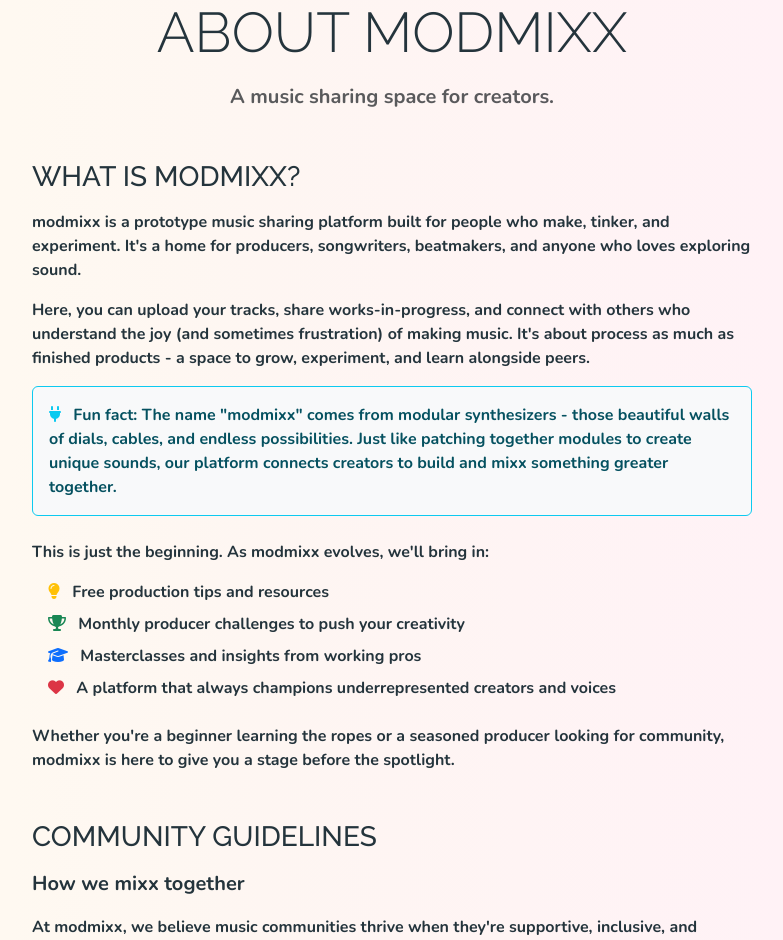
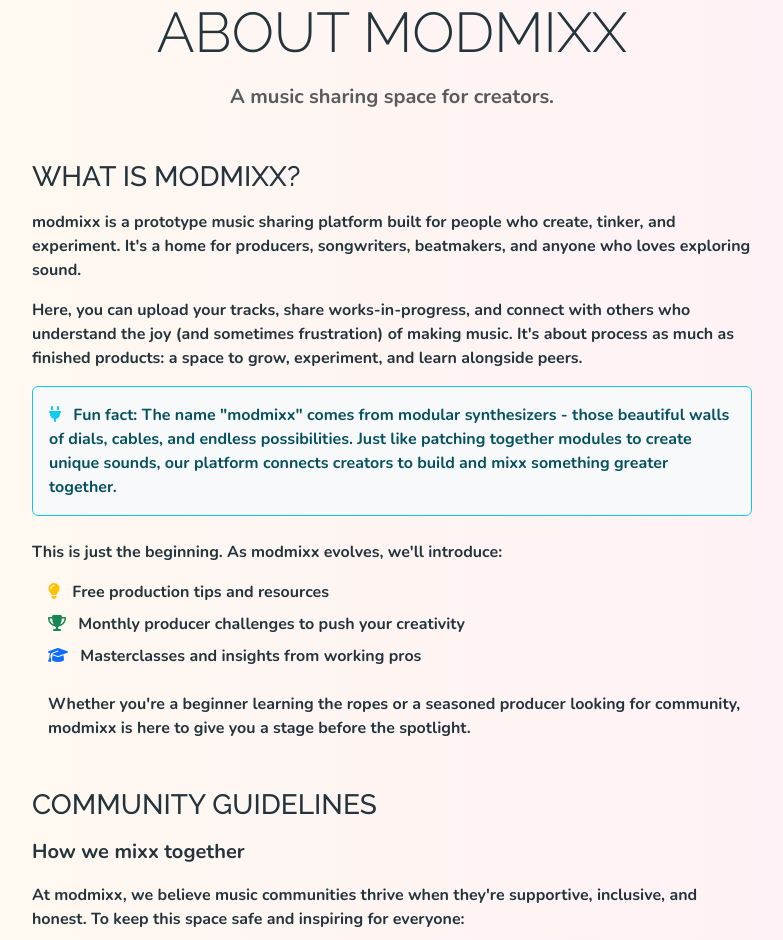
Before and after one commit to Seren-Hughes/modmixx, a Django app: page /about/ in a window 1280 px wide. Shown: the part 151-1091 px from the top of the page, without its empty margins (248-1031 px from the left). Run offline with Django 5.2, Linux system fonts and the light colour scheme; some libraries are stand-ins or nearby versions.

Commit message:
fix: standardize title casing and improve wording in error and about templates

```diff
--- a/templates/404.html
+++ b/templates/404.html
@@ -1,5 +1,5 @@
 {% extends "base.html" %}
-{% block title %}Page Not Found - ModMixx{% endblock %}
+{% block title %}Page Not Found - modmixx{% endblock %}
 {% block content %}
 <div class="container text-center py-5">
     <h1 class="display-1 text-danger">404</h1>
--- a/templates/500.html
+++ b/templates/500.html
@@ -1,8 +1,8 @@
 {% extends "base.html" %}
-{% block title %}Server Error - ModMixx{% endblock %}
+{% block title %}Server Error - modmixx{% endblock %}
 {% block content %}
 <div class="container text-center py-5">
-    <h1 class="display-1 text-warning">500</h1>
+    <h1 class="display-1 text-danger">500</h1>
     <h2 class="mb-3">Server Error</h2>
     <p class="lead mb-4">Oops! Something went wrong on our end.<br>Please try again later.</p>
     <a href="{% url 'track_feed' %}" class="btn btn-primary">
--- a/templates/core/about.html
+++ b/templates/core/about.html
@@ -13,9 +13,9 @@
                 <!-- What is modmixx -->
                 <section class="mb-5">
                     <h2 class="h3 mb-3">What is modmixx?</h2>
-                    <p>modmixx is a prototype music sharing platform built for people who make, tinker, and experiment. It's a home for producers, songwriters, beatmakers, and anyone who loves exploring sound.</p>
+                    <p>modmixx is a prototype music sharing platform built for people who create, tinker, and experiment. It's a home for producers, songwriters, beatmakers, and anyone who loves exploring sound.</p>
 
-                    <p>Here, you can upload your tracks, share works-in-progress, and connect with others who understand the joy (and sometimes frustration) of making music. It's about process as much as finished products - a space to grow, experiment, and learn alongside peers.</p>
+                    <p>Here, you can upload your tracks, share works-in-progress, and connect with others who understand the joy (and sometimes frustration) of making music. It's about process as much as finished products: a space to grow, experiment, and learn alongside peers.</p>
 
                     <!-- modular synth connection -->
                     <div class="alert alert-info border-info bg-light mb-4">
@@ -23,7 +23,7 @@
                         <strong>Fun fact:</strong> The name "modmixx" comes from modular synthesizers - those beautiful walls of dials, cables, and endless possibilities. Just like patching together modules to create unique sounds, our platform connects creators to build and mixx something greater together.
                     </div>
 
-                    <p>This is just the beginning. As modmixx evolves, we'll bring in:</p>
+                    <p>This is just the beginning. As modmixx evolves, we'll introduce:</p>
 
                     <ul class="list-unstyled ms-3">
                         <li class="mb-2">
@@ -37,11 +37,7 @@
                         <li class="mb-2">
                             <i class="fas fa-graduation-cap text-primary me-2"></i>
                             Masterclasses and insights from working pros
-                        </li>
-                        <li class="mb-2">
-                            <i class="fas fa-heart text-danger me-2"></i>
-                            A platform that always champions underrepresented creators and voices
-                        </li>
+                        </li
                     </ul>
 
                     <p class="mt-4">Whether you're a beginner learning the ropes or a seasoned producer looking for community, modmixx is here to give you a stage before the spotlight.</p>
```
